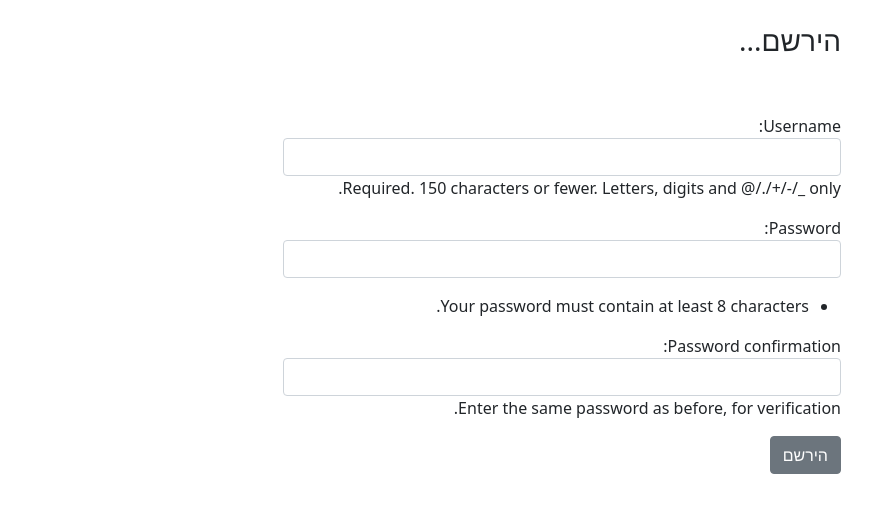
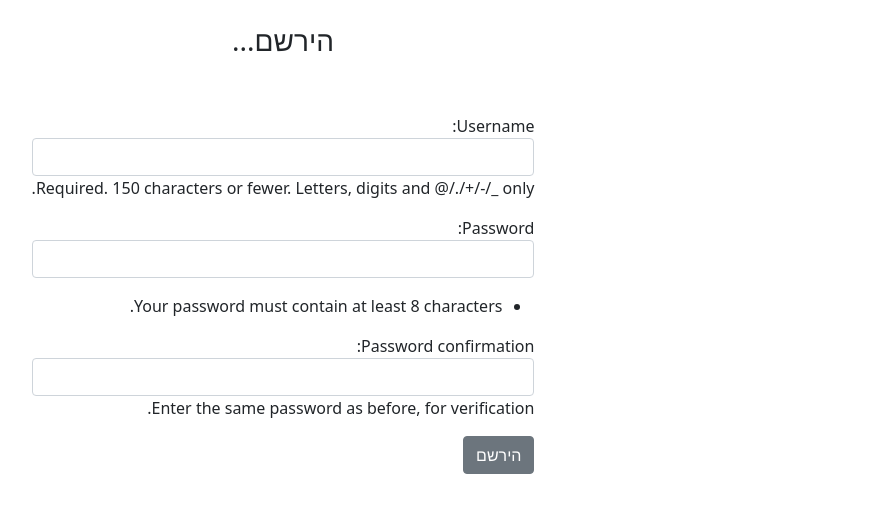
Before and after one commit to ari-github/vestot-calculator, a Django app: page /members/register/ in a window 1280 px wide. Shown: the part 57-570 px from the top of the page, without its empty margins (357-1229 px from the left). Run offline with Django 3.2, Linux system fonts and the light colour scheme.

Commit message:
center data in the templates

```diff
--- a/members/templates/registration/login.html
+++ b/members/templates/registration/login.html
@@ -6,9 +6,9 @@
 {% endblock title %}
 
 {% block body %}
-<h3>התחבר...</h3>
+<h3 class="d-flex align-items-center justify-content-center">התחבר...</h3>
 <br><br>
-<div class="mb-3 w-50">
+<div class="d-flex align-items-center justify-content-center">
     <form method="POST">
         {% csrf_token %}
         {{ form.as_p }}
--- a/members/templates/registration/register.html
+++ b/members/templates/registration/register.html
@@ -7,9 +7,9 @@
 
 
 {% block body %}
-    <h3>הירשם...</h3>
+    <h3 class="d-flex align-items-center justify-content-center">הירשם...</h3>
     <br><br>
-    <div class="mb-3 w-50">
+    <div class="d-flex align-items-center justify-content-center">
         <form method="POST">
             {% csrf_token %}
             {{ form.as_p }}
```
Also changed, not shown: vestot/templates/vestot/add_veset.html (+5 -4 lines), vestot/templates/vestot/delete_veset.html (+8 -4 lines).
